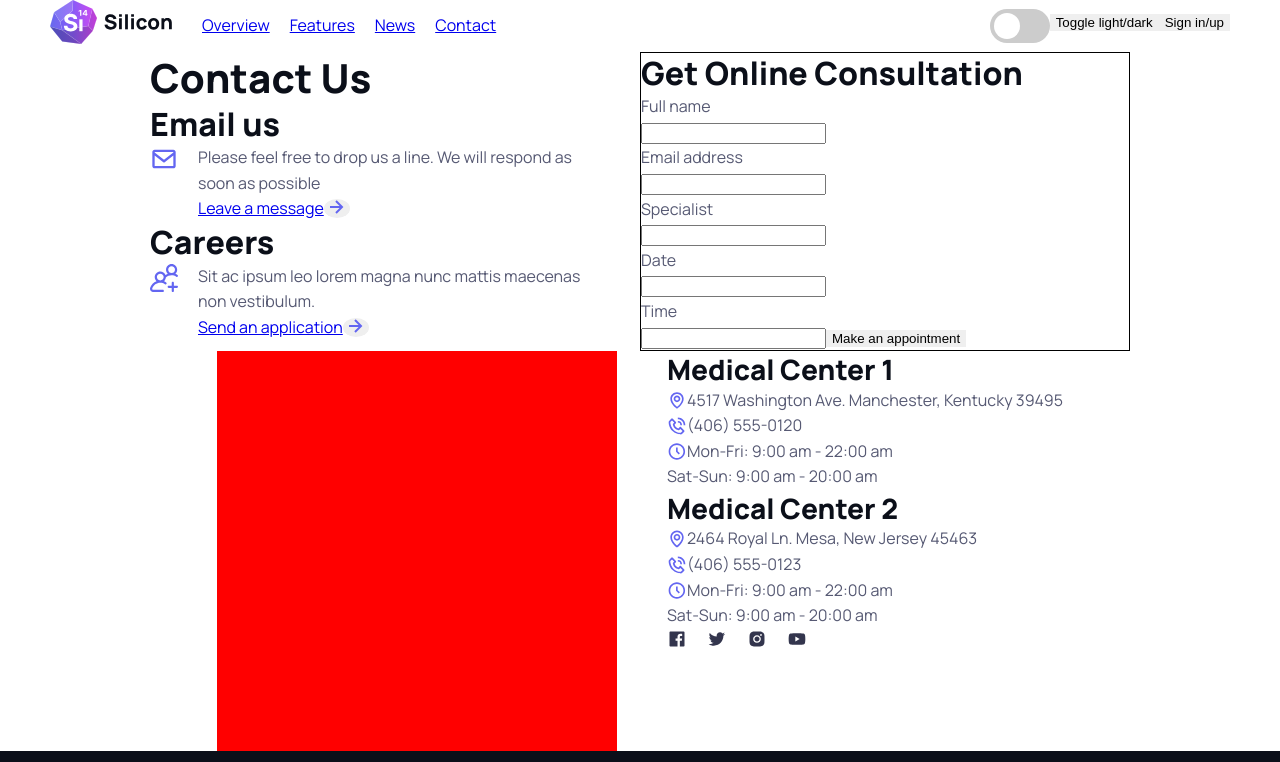
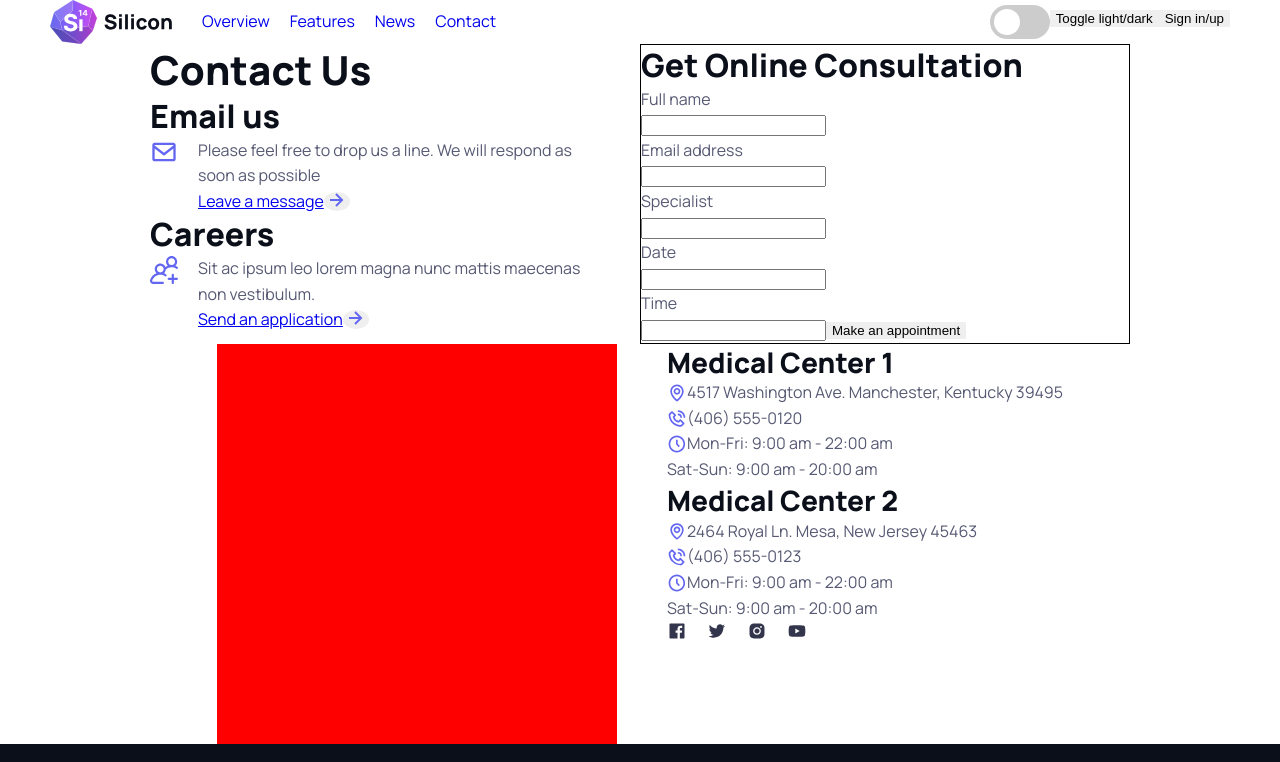
Before and after one commit to KimmoKAhola/Silicon-Kimmo-Ahola, a React (Vite) app: page /contact in a window 1280 px wide. Shown: the top 762 px of the page. Built offline with nearby package versions, Linux system fonts and the light colour scheme.

Commit message:
aligned the navbar

```diff
--- a/src/css/main.css
+++ b/src/css/main.css
@@ -211,6 +211,14 @@ h6 {
   font-size: 42px;
 }
 
+.nav-link {
+  text-decoration: none;
+  transition: ease-in 0.2s;
+}
+.nav-link:hover {
+  color: #4C82F7;
+}
+
 button {
   border: none;
   transition: ease-in 0.3s;
@@ -298,7 +306,7 @@ header .container {
   display: flex;
   justify-content: space-between;
   align-items: center;
-  padding: 0px 50px;
+  padding: 0 50px;
 }
 header .container .left {
   display: flex;
@@ -306,15 +314,13 @@ header .container .left {
   align-items: center;
   gap: 30px;
 }
+header .container .left #logo {
+  display: flex;
+  align-items: center;
+}
 header .container .left .menu-links {
   display: flex;
   gap: 20px;
-}
-header .container .left .menu-links .nav-link {
-  transition: ease-in 0.3s;
-}
-header .container .left .menu-links .nav-link:hover {
-  background-color: #4C82F7;
 }
 
 #showcase {
--- a/src/css/scss/components/_links.scss
+++ b/src/css/scss/components/_links.scss
@@ -0,0 +1,8 @@
+.nav-link {
+  text-decoration: none;
+  transition: ease-in 0.2s;
+
+  &:hover {
+    color: #4C82F7;
+  }
+}
--- a/src/css/scss/sections/global/_navbar.scss
+++ b/src/css/scss/sections/global/_navbar.scss
@@ -4,24 +4,21 @@ header {
     display: flex;
     justify-content: space-between;
     align-items: center;
-    padding: 0px 50px;
+    padding: 0 50px;
 
     .left {
       display: flex;
       justify-content: center;
       align-items: center;
       gap: 30px;
+
+      #logo{
+        display: flex;
+        align-items: center;
+      }
       .menu-links {
         display: flex;
         gap: 20px;
-        .nav-link {
-          transition: ease-in 0.3s;
-        }
-
-        .nav-link:hover {
-          background-color: #4C82F7;
-          //Add something nice here
-        }
       }
     }
   }
```
Also changed, not shown: src/views/sections/global/Navbar.jsx (+4 -3 lines), 1 other file (tests, documents, lock files or other folders).
